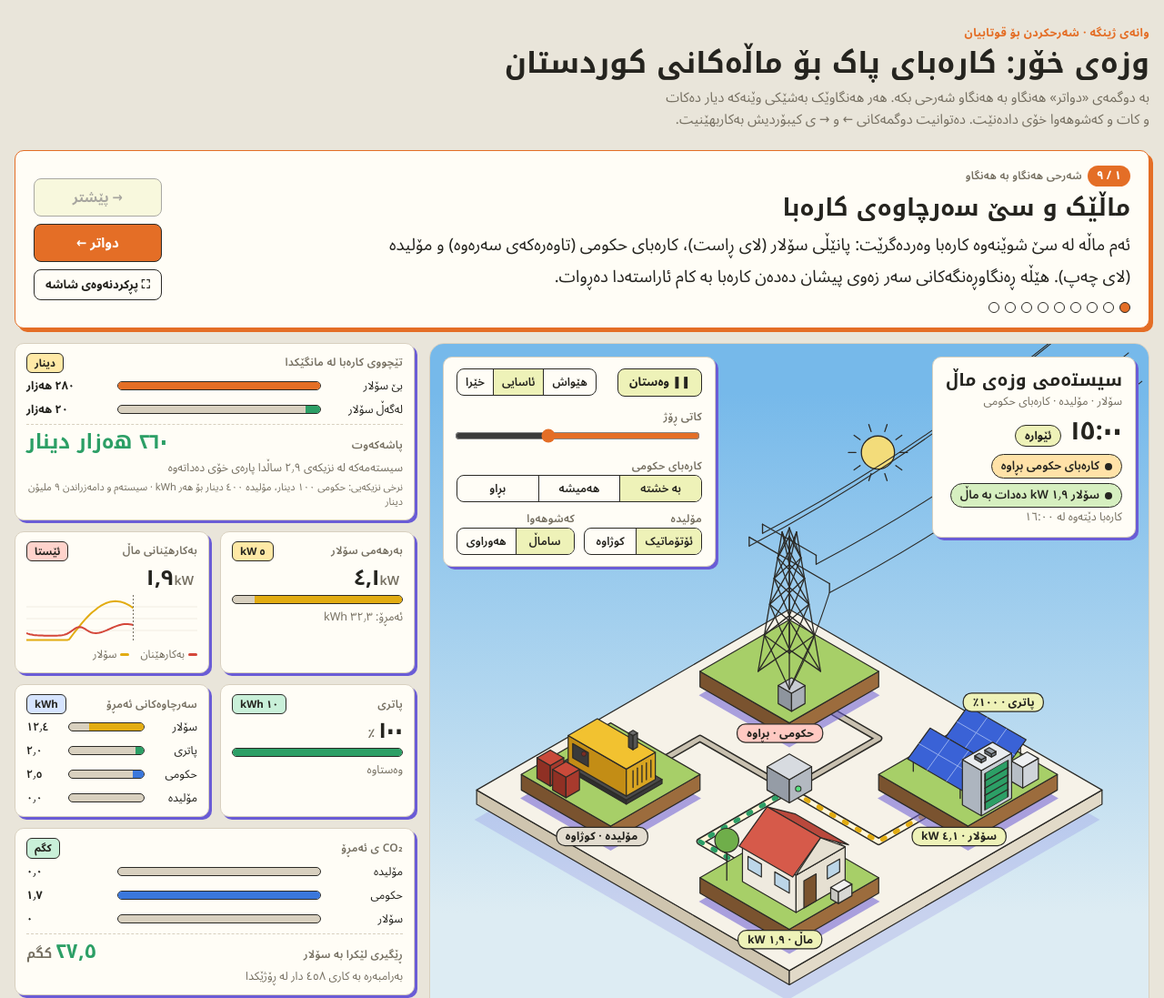
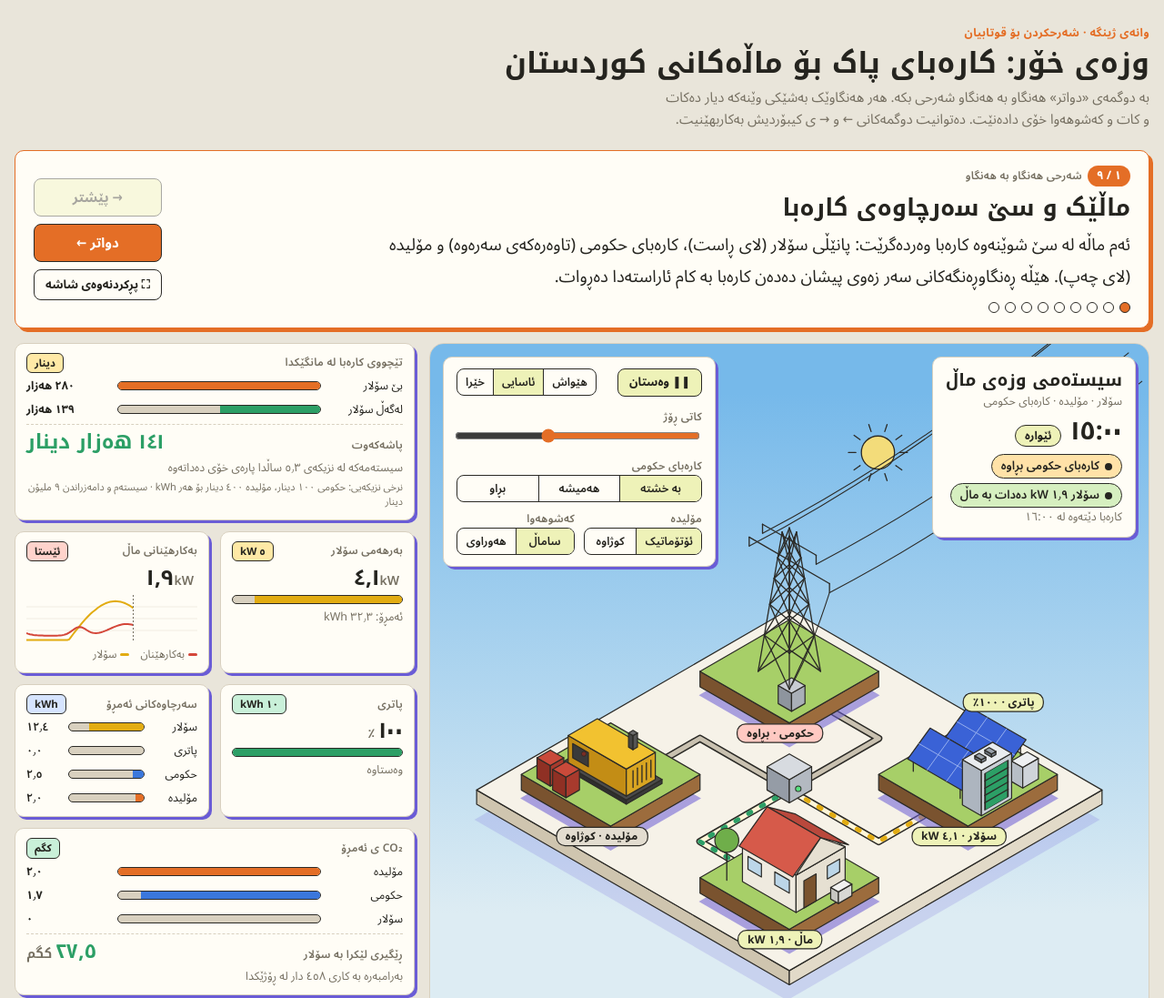
Before and after one commit to Lawand-eng/solar-energy, a plain HTML site: page index.html in a window 1280 px wide. Shown: the top 1097 px of the page at 91% size. Drawn offline with Linux system fonts and the light colour scheme.

Commit message:
Run the generator during government power cuts
Co-Authored-By: Claude Opus 5.5 <noreply@anthropic.com>

```diff
--- a/index.html
+++ b/index.html
@@ -582,8 +582,9 @@ function compute(t,dt){
   if(surplus>0) charge=Math.min(surplus,BATT_P,room/Math.max(dt,1e-3));
   if(rem>0&&g){grd=rem;rem=0;}
   if(g&&st.batt<BATT_CAP*.9&&charge<1){const ex=Math.min(1-charge,room/Math.max(dt,1e-3));grd+=ex;charge+=ex;}
+  // grid cut: the neighbourhood generator takes over; the battery is the last backup
+  if(rem>0&&st.genMode==='auto'){gen=Math.min(rem,GEN_CAP);rem-=gen;}
   if(rem>0&&!noSolar){const avail=Math.max(0,st.batt-BATT_CAP*MIN_SOC);dis=Math.min(rem,BATT_P,avail/Math.max(dt,1e-3));rem-=dis;}
-  if(rem>0&&st.genMode==='auto'){gen=Math.min(rem,GEN_CAP);rem-=gen;}
   return {L,sol,sUse,charge,dis,grd,gen,unmet:Math.max(0,rem),g,gridLoad:Math.min(grd,L-sUse)};
 }
 function integrate(dt){
@@ -779,13 +780,13 @@ const steps=[
  {title:'کارەبای حکومی',t:9,grid:'on',focus:GRID,play:true,
   text:'ئەم کارەبایە لە وێستگەکانی بەرهەمهێنانەوە دێت کە گاز یان نەوت دەسووتێنن. بۆ هەر کیلۆوات‌کاتژمێرێک نزیکەی ٠٫٧ کگم گازی CO₂ دەچێتە ناو هەواوە. لە کوردستان زۆرجار بە خشتە دێت و دەبڕێت.'},
  {title:'بڕانی کارەبا و مۆلیدە',t:20.5,grid:'off',batt:2,focus:GEN,play:true,
-  text:'کاتێک کارەبای حکومی دەبڕێت و پاتری بەتاڵە، مۆلیدە دەکەوێتە کار. مۆلیدە دیزڵ دەسووتێنێت: دووکەڵ، بۆنی خراپ، دەنگە دەنگ، و نزیکەی ١ کگم CO₂ بۆ هەر kWh. ئەمە پیسترین سەرچاوەکەیە.'},
+  text:'کاتێک کارەبای حکومی دەبڕێت، مۆلیدە دەکەوێتە کار، و کاتێک کارەبای حکومی دێتەوە، مۆلیدە دەکوژێتەوە. مۆلیدە دیزڵ دەسووتێنێت: دووکەڵ، بۆنی خراپ، دەنگە دەنگ، و نزیکەی ١ کگم CO₂ بۆ هەر kWh. ئەمە پیسترین سەرچاوەکەیە.'},
  {title:'شەو: پاتری کار دەکات',t:21,grid:'off',gen:'off',batt:9,focus:SOLAR,play:true,
   text:'شەوان پانێڵەکان کارەبا دروست ناکەن. بەڵام ئەو کارەبایەی بە ڕۆژ لە پاتریدا هەڵگیرا، ئێستا ماڵەکە ڕووناک دەکاتەوە. نە مۆلیدە پێویستە و نە دووکەڵ دروست دەبێت.'},
  {title:'ڕۆژی هەوراوی',t:12.5,grid:'off',cloudy:true,focus:SOLAR,play:true,
   text:'هەور ڕێگری لە تیشکی خۆر دەکات، بۆیە بەرهەمی پانێڵەکان زۆر کەم دەبێتەوە (لێرەدا بۆ نزیکەی ٣٥٪). لەبەر ئەوە ماڵەکان هێشتا پێویستیان بە سەرچاوەیەکی یەدەگ هەیە.'},
  {title:'سویچ و ڕیزبەندی سەرچاوەکان',t:17,focus:HOUSE,play:true,
-  text:'سندوقە خۆڵەمێشییەکەی ناوەڕاست سویچی ئۆتۆماتیکە. یەکەم جار سۆلار بەکاردەهێنێت، پاشان کارەبای حکومی، پاشان پاتری، و لە کۆتاییدا مۆلیدە. بەم شێوەیە پیسترین سەرچاوە کەمترین کات کار دەکات.'},
+  text:'سندوقە خۆڵەمێشییەکەی ناوەڕاست سویچی ئۆتۆماتیکە. یەکەم جار سۆلار بەکاردەهێنێت، پاشان کارەبای حکومی. کاتێک کارەبای حکومی دەبڕێت، مۆلیدە دەکەوێتە کار و کاتێک کارەبا دێتەوە دەکوژێتەوە. پاتریش یەدەگە بۆ کاتێک کە هیچیان نییە. هەرچەند سۆلار زیاتر بێت، مۆلیدە کەمتر کار دەکات.'},
  {title:'ئەنجام: بۆچی سۆلار باشترە بۆ ژینگە؟',t:17,play:true,
   text:'سۆلار هیچ گازێکی گەرمکەری زەوی دروست ناکات، هەوای شار پاک دەکاتەوە و دەنگە دەنگی مۆلیدە نامێنێت. کوردستان ساڵانە زیاتر لە ٣٠٠٠ کاتژمێر خۆری هەیە. کارتەکانی تەنیشت وێنەکە پیشان دەدەن چەند پارە پاشەکەوت دەکرێت و ئەمڕۆ چەند گاز ڕێگری لێکرا.'}
 ];
```
